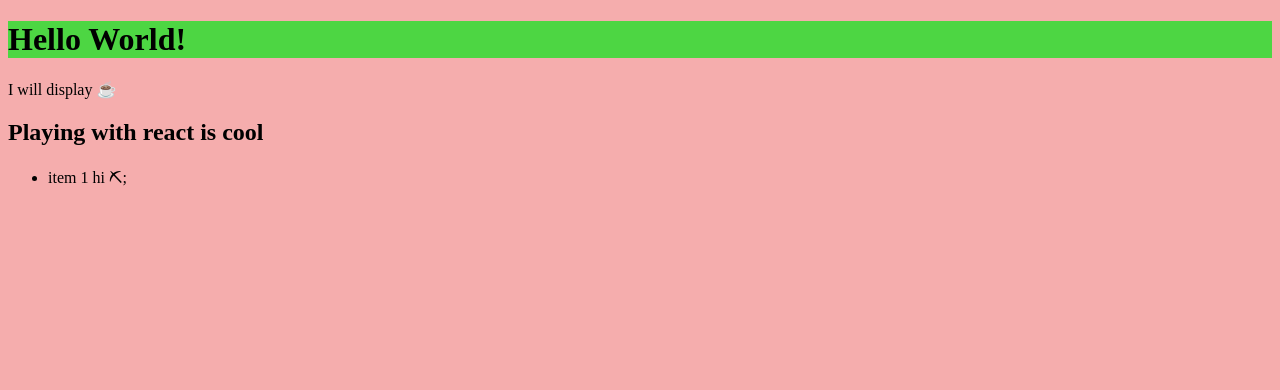
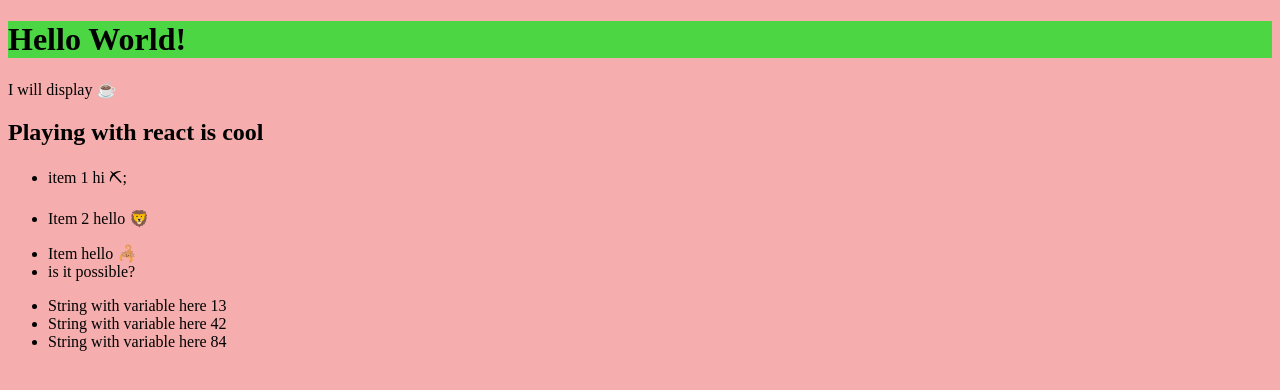
Before and after one commit to adam-dziomdziora-cybercom/ReactJS, a React app: page / in a window 1280 px wide. Shown: the top 390 px of the page. Built offline with nearby package versions, Linux system fonts and the light colour scheme.

Commit message:
lists 2 in jsx

```diff
--- a/src/index.js
+++ /dev/null
@@ -1,30 +0,0 @@
-import React from 'react';
-import ReactDOM from 'react-dom';
-import './style/main.less';
-
-const HelloWorld = props => {
-  return (
-    <div>
-      <h1 className="header">Hello World!</h1>
-      <p>I will display &#9749;</p>
-      <div id="injectHere" />
-      <div id="andHere" />
-    </div>
-  );
-};
-
-ReactDOM.render(<HelloWorld />, document.getElementById('root'));
-
-ReactDOM.render(
-  React.createElement('h2', null, 'Playing with react is cool'),
-  document.getElementById('injectHere')
-);
-
-ReactDOM.render(
-  React.createElement(
-    'ul',
-    { id: 'myList' },
-    React.createElement('li', { id: 'item1' }, 'item 1 hi \u26CF;')
-  ),
-  document.getElementById('andHere')
-);
--- /dev/null
+++ b/src/index.jsx
@@ -0,0 +1,60 @@
+import React from 'react';
+import ReactDOM from 'react-dom';
+import './style/main.less';
+
+const HelloWorld = props => {
+  return (
+    <div>
+      <h1 className="header">Hello World!</h1>
+      <p>I will display &#9749;</p>
+      <div id="injectHere" />
+      <div id="andHere" />
+      <div id="restHere" />
+      <div id="orHere" />
+      <div id="lastHere" />
+    </div>
+  );
+};
+
+ReactDOM.render(<HelloWorld />, document.getElementById('root'));
+
+ReactDOM.render(
+  React.createElement('h2', null, 'Playing with react is cool'),
+  document.getElementById('injectHere')
+);
+
+ReactDOM.render(
+  React.createElement(
+    'ul',
+    { id: 'myList' },
+    React.createElement('li', { id: 'item1' }, 'item 1 hi \u26CF;')
+  ),
+  document.getElementById('andHere')
+);
+
+ReactDOM.render(
+  <ul id="list">
+    <li>Item 2 hello &#129409;</li>
+  </ul>,
+  document.getElementById('restHere')
+);
+
+const listId = 'myList1';
+const listItem = <li>is it possible?</li>;
+ReactDOM.render(
+  <ul id={listId}>
+    <li>Item hello &#129410;</li>
+    {listItem}
+  </ul>,
+  document.getElementById('orHere')
+);
+
+const listId2 = 'myList2';
+// Array.from(  { length: 10 },   (_, idx) => `${++idx}`)
+const listItems = [13, 42, 84].map(value => (
+  <li key={value}>{`String with variable here ${value}`}</li>
+));
+ReactDOM.render(
+  <ul id={listId2}>{listItems}</ul>,
+  document.getElementById('lastHere')
+);
--- a/webpack.config.js
+++ b/webpack.config.js
@@ -3,7 +3,7 @@ const HtmlWebPackPlugin = require('html-webpack-plugin');
 
 module.exports = {
   devtool: 'inline-source-map',
-  entry: './src/index.js',
+  entry: './src/index.jsx',
   output: {
     path: path.resolve(__dirname, 'build'),
     publicPath: '/',
```
